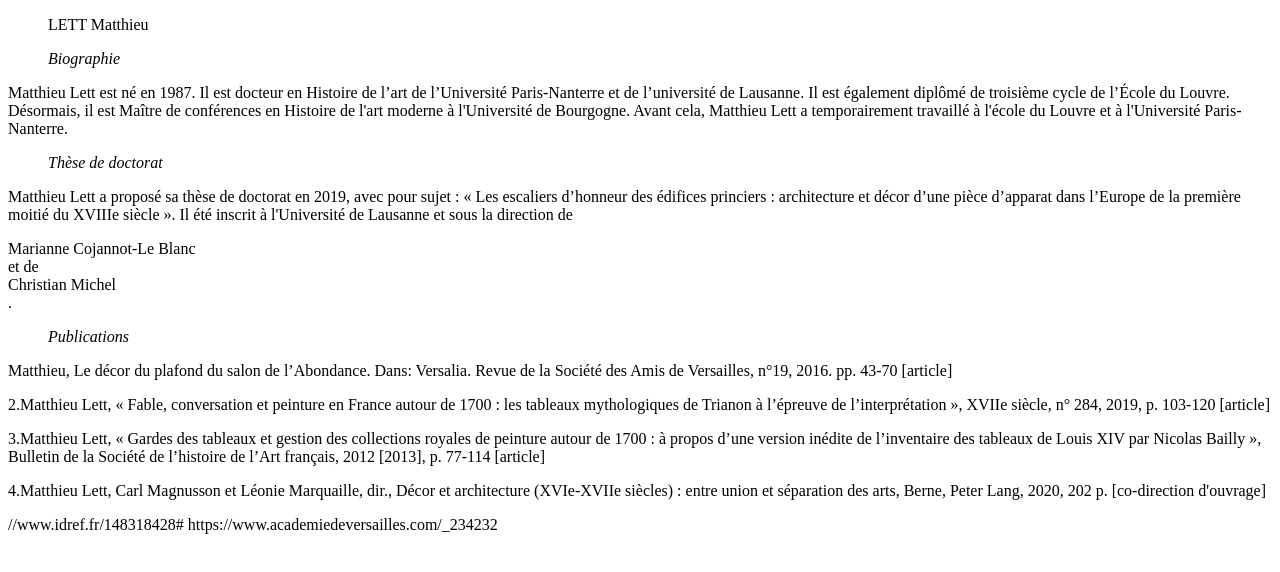
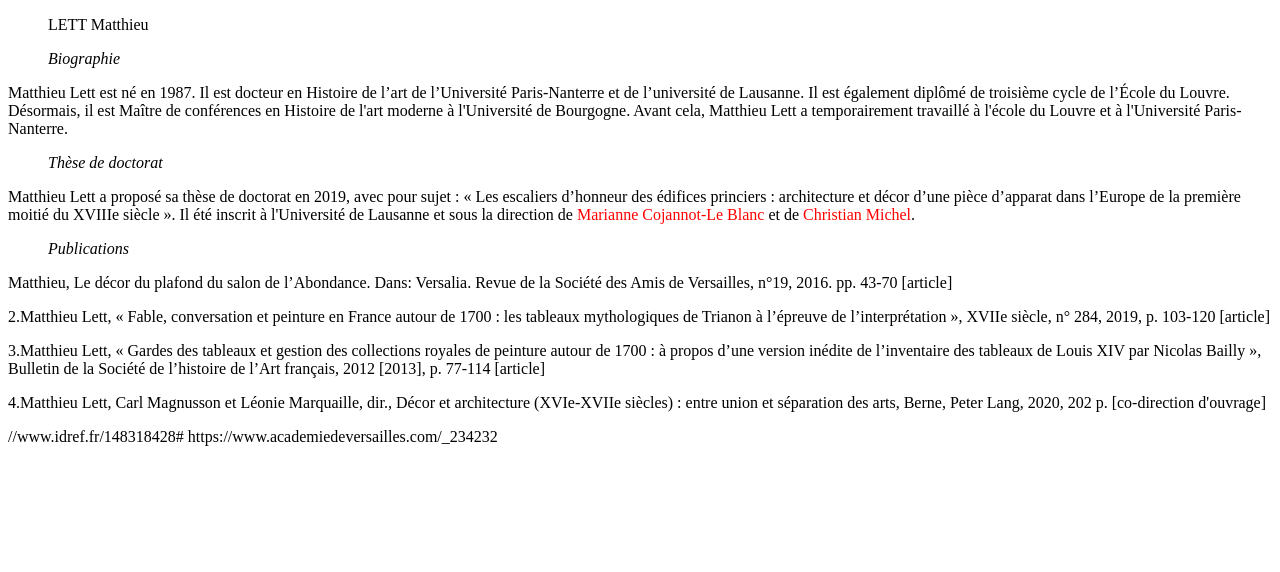
Before and after one commit to clembrice/Devoir_Pratiques_Numeriques_BRICE_CLEMENTINE, a plain HTML site: page index.html in a window 1280 px wide. Drawn offline with Linux system fonts and the light colour scheme.

Commit message:
Update index.html

```diff
--- a/index.html
+++ b/index.html
@@ -6,7 +6,7 @@
 <ul><i>Biographie</i></ul>
 <p> Matthieu Lett est né en 1987. Il est docteur en Histoire de l’art de l’Université Paris-Nanterre et de l’université de Lausanne. Il est également diplômé de troisième cycle de l’École du Louvre. Désormais, il est Maître de conférences en Histoire de l'art moderne à l'Université de Bourgogne. Avant cela, Matthieu Lett a temporairement travaillé à l'école du Louvre et à l'Université Paris-Nanterre.</p>
 <ul><i>Thèse de doctorat</i></ul>
-<p> Matthieu Lett a proposé sa thèse de doctorat en 2019, avec pour sujet : « Les escaliers d’honneur des édifices princiers : architecture et décor d’une pièce d’apparat dans l’Europe de la première moitié du XVIIIe siècle ». Il été inscrit à l'Université de Lausanne et sous la direction de <div class="red">Marianne Cojannot-Le Blanc</div> et de <div class="red">Christian Michel</div>.</p>
+<p> Matthieu Lett a proposé sa thèse de doctorat en 2019, avec pour sujet : « Les escaliers d’honneur des édifices princiers : architecture et décor d’une pièce d’apparat dans l’Europe de la première moitié du XVIIIe siècle ». Il été inscrit à l'Université de Lausanne et sous la direction de <font color="red">Marianne Cojannot-Le Blanc</font> et de <font color="red">Christian Michel</font>.</p>
 <ul><i>Publications</i></ul>
 <p> Matthieu, Le décor du plafond du salon de l’Abondance. Dans: Versalia. Revue de la Société des Amis de Versailles, n°19, 2016. pp. 43-70 [article]</p>
 <p>2.Matthieu Lett, « Fable, conversation et peinture en France autour de 1700 : les tableaux mythologiques de Trianon à l’épreuve de l’interprétation », XVIIe siècle, n° 284, 2019, p. 103-120 [article]</p>
```
